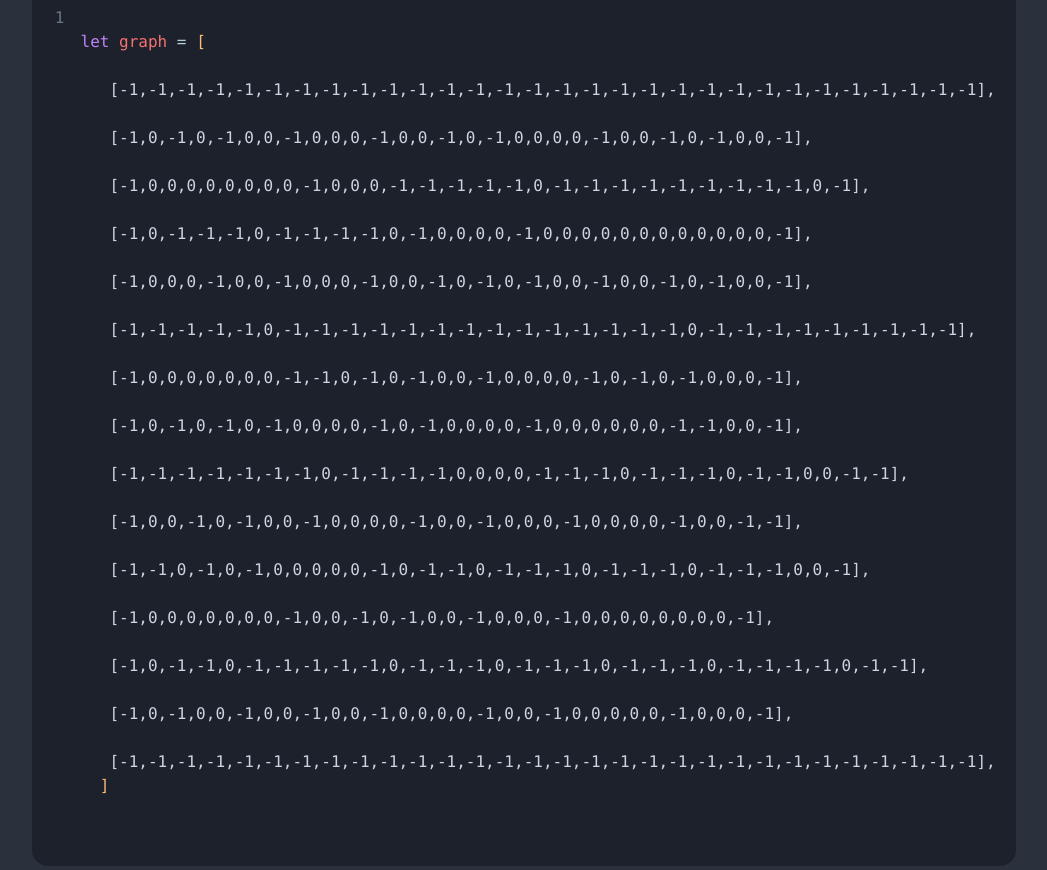
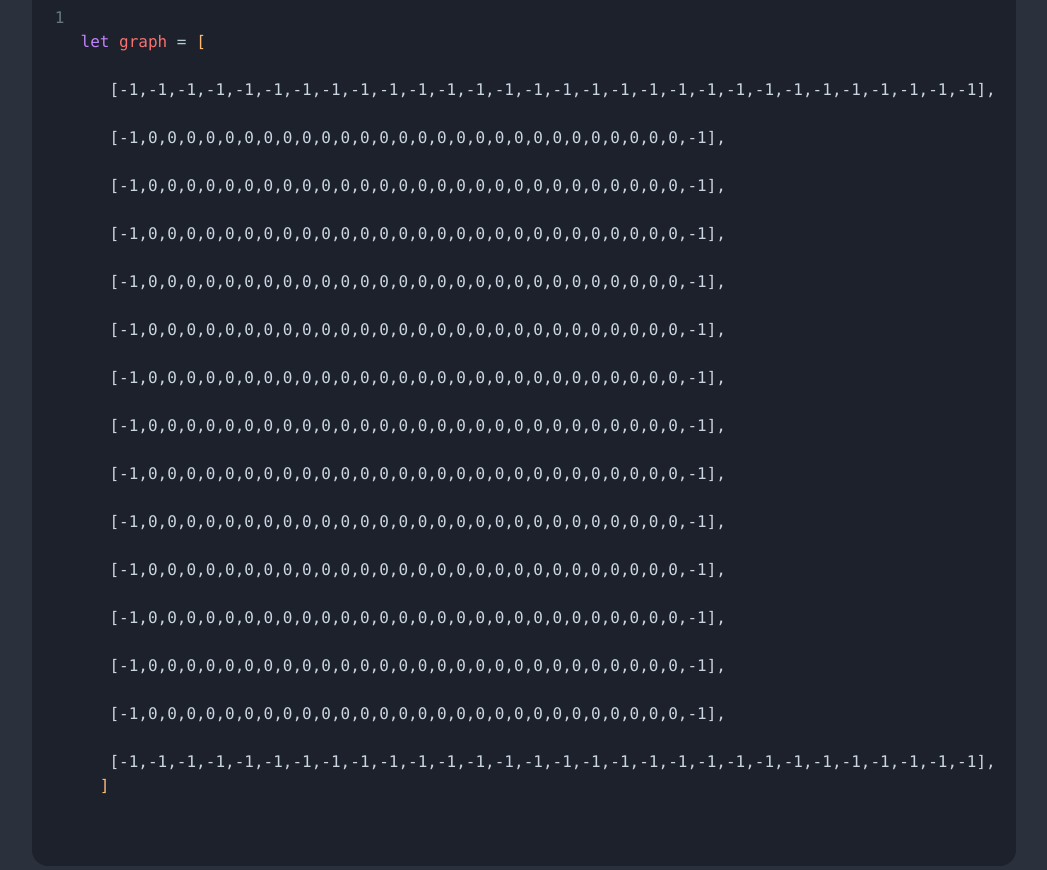
Before and after one commit to alexespejo/dsa-visualizer, a Svelte app: page /alex in a window 1280 px wide. Shown: the part 790-1660 px from the top of the page, without its empty margins (116-1163 px from the left). Built offline with nearby package versions, Linux system fonts and the light colour scheme.

Commit message:
update graphs

```diff
--- a/src/routes/Playgrounds/Alex.svelte
+++ b/src/routes/Playgrounds/Alex.svelte
@@ -7,8 +7,8 @@
  import FormControl from "../../components/custom/FormControl.svelte";
  import Label from "../../components/custom/Inputs/Label.svelte";
 
- //  let graph = Array(15).fill(Array(30).fill(0));
- let graph = alexGraph_1;
+ let graph = Array(15).fill(Array(30).fill(0));
+ //  let graph = alexGraph_1;
 
  let columnMaker = false;
  let rowMaker = false;
```
